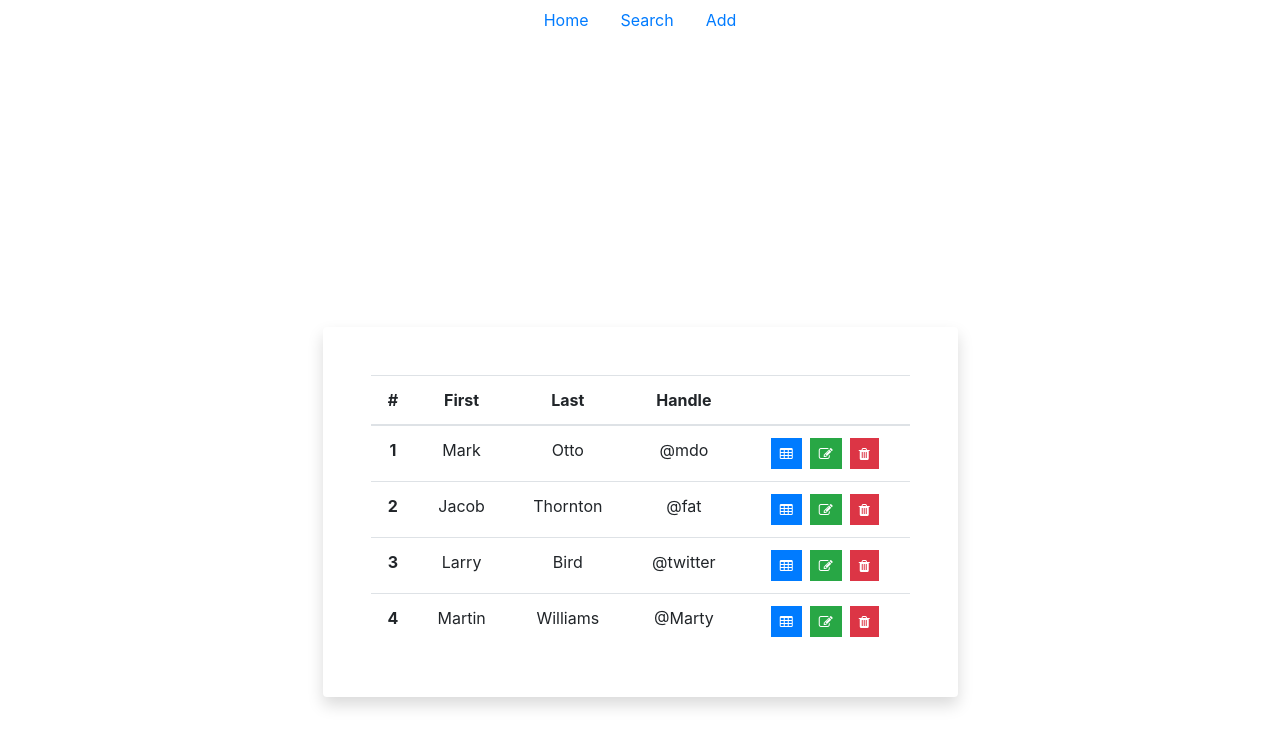
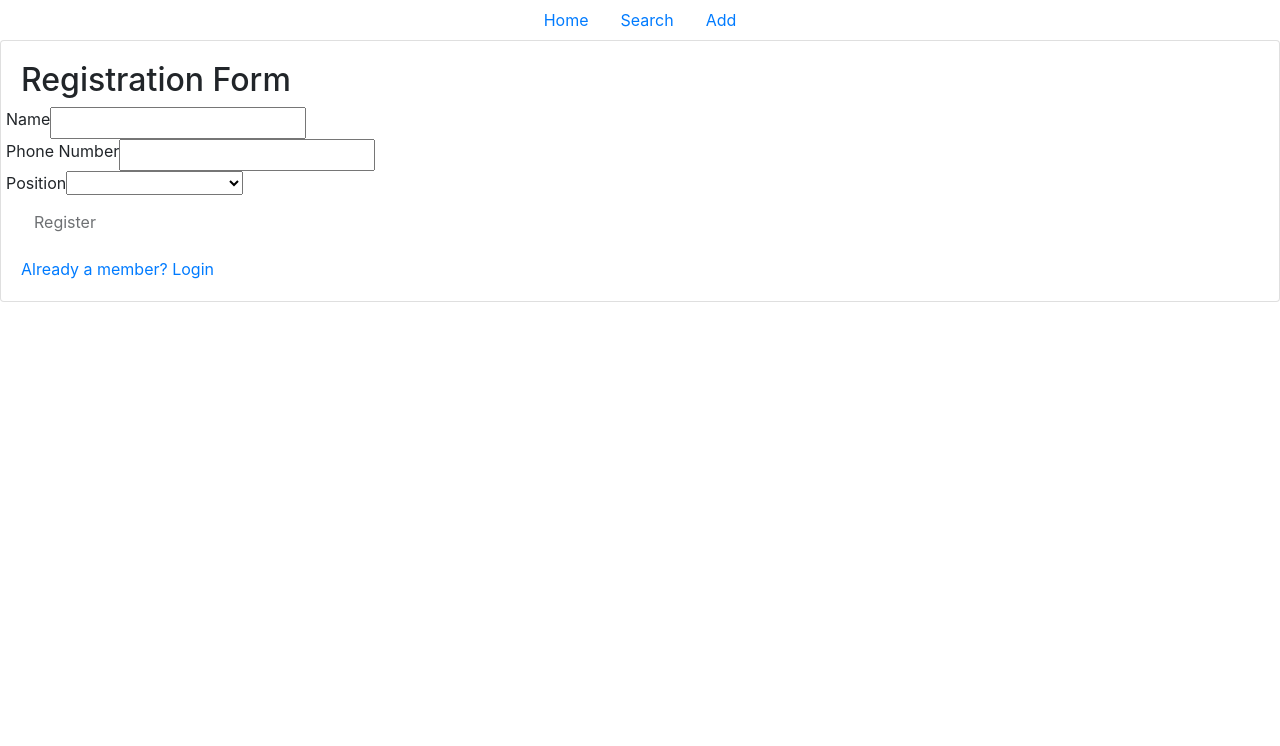
Before and after one commit to SaurabhPotdar/AngularDemo, an Angular app in the folder employee-management/: page /temp in a window 1280 px wide. Shown: the top 746 px of the page. Built offline with nearby package versions, Linux system fonts and the light colour scheme.

Commit message:
Adding employee done

```diff
--- /dev/null
+++ b/employee-management/src/app/_component/add/add.component.css
@@ -0,0 +1,13 @@
+.center {
+    margin: auto;
+    width: 50%;
+    border: 3px solid green;
+    padding: 10px;
+  }
+
+  .centerText {
+    margin: auto;
+    width: 50%;
+    border: 3px;
+    padding: 10px;
+  }
--- /dev/null
+++ b/employee-management/src/app/_component/add/add.component.html
@@ -0,0 +1,59 @@
+<div class="center">
+  <form class="form-horizontal" #f="ngForm" name="registerform" novalidate>
+    <div class="form-group centerText">
+      <label class="control-label col-sm-4">Name:</label>
+      <div class="col-sm-8">
+        <input [(ngModel)]="model.name" type="text" name="name" class="form-control" placeholder="Enter name"
+          #name="ngModel" [ngClass]="{'is-invalid':f.submitted && name.invalid }" pattern="[A-Za-z]+" required>
+      </div>
+      <div *ngIf="name.invalid && (name.dirty ||name.touched || f.submitted)" class="alert alert-danger">
+        <div *ngIf="name.errors.required">
+          Name is required.
+        </div>
+        <div *ngIf="name.errors.pattern">
+          Name can contain only alphabets
+        </div>
+      </div>
+    </div>
+    <div class="form-group centerText">
+      <label class="control-label col-sm-4">Department:</label>
+      <div class="col-sm-8">
+        <input [(ngModel)]="model.department" type="text" name="department" class="form-control" placeholder="Enter department"
+          #department="ngModel" [ngClass]="{'is-invalid':f.submitted && department.invalid }" pattern="[A-Za-z]+" required>
+      </div>
+      <div *ngIf="department.invalid && (department.dirty ||department.touched || f.submitted)" class="alert alert-danger">
+        <div *ngIf="department.errors.required">
+          Department is required.
+        </div>
+        <div *ngIf="department.errors.pattern">
+          Department can contain only alphabets
+        </div>
+      </div>
+    </div>
+    <div class="form-group centerText">
+      <label class="control-label col-sm-4">Phone Number:</label>
+      <div class="col-sm-8">
+        <input [(ngModel)]="model.phoneNumber" type="text" name="phoneNumber" class="form-control" placeholder="Enter mobile umber"
+          #phoneNumber="ngModel" [ngClass]="{'is-invalid':f.submitted && phoneNumber.invalid }" maxlength="10"
+          minlength="10" pattern="[0-9]+" required>
+      </div>
+      <div *ngIf="phoneNumber.invalid && (phoneNumber.dirty ||phoneNumber.touched || f.submitted)" class="alert alert-danger">
+        <div *ngIf="phoneNumber.errors.required">
+          Mobile Number is required.
+        </div>
+        <div *ngIf="phoneNumber.errors.minlength">
+          Mobile Number must be at least 10 characters long.
+        </div>
+        <div *ngIf="phoneNumber.errors.pattern">
+          Mobile Number should be digits only
+        </div>
+      </div>
+    </div>
+    <div class="form-group centerText">
+      <div class="col-sm-offset-4 col-lg-8 col-sm-8 text-left">
+        <input id="btn_add" name="btn_add" type="submit" class="btn btn-primary" value="Add"
+          (click)="addProduct()" [disabled]="f.form.invalid"/>
+      </div>
+    </div>
+  </form>
+</div>
--- /dev/null
+++ b/employee-management/src/app/_component/add/add.component.ts
@@ -0,0 +1,23 @@
+import { Component, OnInit } from '@angular/core';
+import { Router } from '@angular/router';
+import { EmployeeService } from 'src/app/_service/employee.service';
+
+@Component({
+  selector: 'app-add',
+  templateUrl: './add.component.html',
+  styleUrls: ['./add.component.css']
+})
+export class AddComponent implements OnInit {
+
+  constructor(private service: EmployeeService, private router: Router) { }
+
+  model:any={};
+
+  ngOnInit() {
+  }
+
+  addProduct(){
+    this.service.addProduct(this.model).subscribe((data)=>{alert("Added successfully"); this.router.navigate(['/show']);}, (error)=>{alert(error.error)});
+  }
+
+}
--- a/employee-management/src/app/_component/show/show.component.html
+++ b/employee-management/src/app/_component/show/show.component.html
@@ -31,6 +31,7 @@
                       <th scope="col">Id</th>
                       <th scope="col">Name</th>
                       <th scope="col">Department</th>
+                      <th scope="col">Mobile Number</th>
                       <th scope="col">Handle</th>
                       <th scope="col"></th>
                     </tr>
@@ -40,6 +41,7 @@
                       <th scope="row">{{employee.id}}</th>
                       <td>{{employee.name}}</td>
                       <td>{{employee.department}}</td>
+                      <td>{{employee.phoneNumber}}</td>
                       <td>
                         <!-- Call to action buttons -->
                         <ul class="list-inline m-0">
--- a/employee-management/src/app/_component/temp/temp.component.html
+++ b/employee-management/src/app/_component/temp/temp.component.html
@@ -1,159 +1,74 @@
-<!DOCTYPE html>
-<html>
+<div class="wrapper wrapper--w680">
+  <div class="card card-4">
+    <div class="card-body">
+      <h2 class="title">Registration Form</h2>
+      <form #f="ngForm" name="registerform" novalidate>
 
-<head>
+        <div class="form-group">
 
-  <link rel="stylesheet" href="../../../assets/css/bootstrap.min.css">
-  <link rel="stylesheet" type="text/css" href="https://maxcdn.bootstrapcdn.com/font-awesome/4.7.0/css/font-awesome.min.css"/>
+          <div class="row row-space">
+            <div class="input-group">
+              <label class="label">Name</label>
+              <input class="input--style-4" [(ngModel)]="user.firstName" type="text" name="firstName"
+                #firstName="ngModel" [ngClass]="{'is-invalid':f.submitted && firstName.invalid }" required>
+            </div>
+          </div>
+          <div *ngIf="firstName.invalid && (firstName.dirty ||firstName.touched || f.submitted)"
+            class="alert alert-danger">
+            <div *ngIf="firstName.errors.required">
+              Name is required.
+            </div>
+          </div>
 
-</head>
+          <div class="row row-space">
+            <div class="input-group">
+              <label class="label">Phone Number</label>
+              <input class="input--style-4" type="text" name="phoneNumber" [(ngModel)]="user.phoneNumber"
+                #phoneNumber="ngModel" [ngClass]="{'is-invalid':f.submitted && phoneNumber.invalid  }" maxlength="10"
+                minlength="10" pattern="[0-9]+" required>
+            </div>
+          </div>
+          <div *ngIf="phoneNumber.invalid && (phoneNumber.dirty ||phoneNumber.touched || f.submitted )"
+            class="alert alert-danger">
+            <div *ngIf="phoneNumber.errors.required">
+              ContactNumber is required.
+            </div>
+            <div *ngIf="phoneNumber.errors.minlength">
+              Contact Number must be at least 10 characters long.
+            </div>
+            <div *ngIf="phoneNumber.errors.pattern">
+              Contact Number should be digits only
+            </div>
+          </div>
 
-<body>
-
-  <!-- Demo header-->
-  <section class="pb-5 header text-center">
-    <div class="container py-5 text-white">
-      <header class="py-5">
-        <h1 class="display-4">Bootstrap add, edit, delete buttons</h1>
-        <p class="font-italic mb-1">Use bootstrap button variants to create call to action buttons inside a table,
-          that's just for design, I'm sure you can make them work.</p>
-        <p class="font-italic">Snippet by
-          <a class="text-white" href="https://bootstrapious.com/">
-            <u>Bootstrapious</u>
-          </a>
-        </p>
-      </header>
-
-
-      <div class="row">
-        <div class="col-lg-7 mx-auto">
-          <div class="card border-0 shadow">
-            <div class="card-body p-5">
-
-              <!-- Responsive table -->
-              <div class="table-responsive">
-                <table class="table m-0">
-                  <thead>
-                    <tr>
-                      <th scope="col">#</th>
-                      <th scope="col">First</th>
-                      <th scope="col">Last</th>
-                      <th scope="col">Handle</th>
-                      <th scope="col"></th>
-                    </tr>
-                  </thead>
-                  <tbody>
-                    <tr>
-                      <th scope="row">1</th>
-                      <td>Mark</td>
-                      <td>Otto</td>
-                      <td>@mdo</td>
-                      <td>
-                        <!-- Call to action buttons -->
-                        <ul class="list-inline m-0">
-                          <li class="list-inline-item">
-                            <button class="btn btn-primary btn-sm rounded-0" type="button" data-toggle="tooltip"
-                              data-placement="top" title="Add"><i class="fa fa-table"></i></button>
-                          </li>
-                          <li class="list-inline-item">
-                            <button class="btn btn-success btn-sm rounded-0" type="button" data-toggle="tooltip"
-                              data-placement="top" title="Edit"><i class="fa fa-edit"></i></button>
-                          </li>
-                          <li class="list-inline-item">
-                            <button class="btn btn-danger btn-sm rounded-0" type="button" data-toggle="tooltip"
-                              data-placement="top" title="Delete"><i class="fa fa-trash"></i></button>
-                          </li>
-                        </ul>
-                      </td>
-                    </tr>
-                    <tr>
-                      <th scope="row">2</th>
-                      <td>Jacob</td>
-                      <td>Thornton</td>
-                      <td>@fat</td>
-                      <td>
-                        <!-- Call to action buttons -->
-                        <ul class="list-inline m-0">
-                          <li class="list-inline-item">
-                            <button class="btn btn-primary btn-sm rounded-0" type="button" data-toggle="tooltip"
-                              data-placement="top" title="Add"><i class="fa fa-table"></i></button>
-                          </li>
-                          <li class="list-inline-item">
-                            <button class="btn btn-success btn-sm rounded-0" type="button" data-toggle="tooltip"
-                              data-placement="top" title="Edit"><i class="fa fa-edit"></i></button>
-                          </li>
-                          <li class="list-inline-item">
-                            <button class="btn btn-danger btn-sm rounded-0" type="button" data-toggle="tooltip"
-                              data-placement="top" title="Delete"><i class="fa fa-trash"></i></button>
-                          </li>
-                        </ul>
-                      </td>
-                    </tr>
-                    <tr>
-                      <th scope="row">3</th>
-                      <td>Larry</td>
-                      <td>Bird</td>
-                      <td>@twitter</td>
-                      <td>
-                        <!-- Call to action buttons -->
-                        <ul class="list-inline m-0">
-                          <li class="list-inline-item">
-                            <button class="btn btn-primary btn-sm rounded-0" type="button" data-toggle="tooltip"
-                              data-placement="top" title="Add"><i class="fa fa-table"></i></button>
-                          </li>
-                          <li class="list-inline-item">
-                            <button class="btn btn-success btn-sm rounded-0" type="button" data-toggle="tooltip"
-                              data-placement="top" title="Edit"><i class="fa fa-edit"></i></button>
-                          </li>
-                          <li class="list-inline-item">
-                            <button class="btn btn-danger btn-sm rounded-0" type="button" data-toggle="tooltip"
-                              data-placement="top" title="Delete"><i class="fa fa-trash"></i></button>
-                          </li>
-                        </ul>
-                      </td>
-                    </tr>
-                    <tr>
-                      <th scope="row">4</th>
-                      <td>Martin</td>
-                      <td>Williams</td>
-                      <td>@Marty</td>
-                      <td>
-                        <!-- Call to action buttons -->
-                        <ul class="list-inline m-0">
-                          <li class="list-inline-item">
-                            <button class="btn btn-primary btn-sm rounded-0" type="button" data-toggle="tooltip"
-                              data-placement="top" title="Add"><i class="fa fa-table"></i></button>
-                          </li>
-                          <li class="list-inline-item">
-                            <button class="btn btn-success btn-sm rounded-0" type="button" data-toggle="tooltip"
-                              data-placement="top" title="Edit"><i class="fa fa-edit"></i></button>
-                          </li>
-                          <li class="list-inline-item">
-                            <button class="btn btn-danger btn-sm rounded-0" type="button" data-toggle="tooltip"
-                              data-placement="top" title="Delete"><i class="fa fa-trash"></i></button>
-                          </li>
-                        </ul>
-                      </td>
-                    </tr>
-                  </tbody>
-                </table>
-
+          <div class="row row-space">
+            <div class="input-group">
+              <label class="label">Position </label>
+              <div class="rs-select2 js-select-simple select--no-search">
+                <select name="Position" [(ngModel)]="user.position" required>
+                  <option disabled="disabled" selected="selected">Position</option>
+                  <option>Fresher</option>
+                  <option>Software Developer</option>
+                  <option>Full Stack Developer</option>
+                  <option>Web Developer</option>
+                  <option>Data Scientist</option>
+                  <option>Data Analyst</option>
+                </select>
+                <div class="select-dropdown"></div>
               </div>
             </div>
           </div>
+
+          <div class="p-t-15">
+            <button (click)="registerUser();submitButton.disabled = true" [disabled]="f.form.invalid" #submitButton
+              class="btn btn--radius-2 btn--blue" type="submit">Register</button>
+          </div>
+
         </div>
+      </form>
+      <div class="p-t-15">
+        <a href="/login"> Already a member? Login</a>
       </div>
     </div>
-  </section>
-
-  <script>
-    $(function () {
-      $('[data-toggle="tooltip"]').tooltip();
-    });
-  </script>
-  <script src="../../../assets/js/jquery-3.3.1.slim.min.js"></script>
-  <script src="../../../assets/js/bootstrap.bundle.min.js"></script>
-
-</body>
-
-</html>
+  </div>
+</div>
--- a/employee-management/src/app/_component/temp/temp.component.ts
+++ b/employee-management/src/app/_component/temp/temp.component.ts
@@ -12,4 +12,6 @@ export class TempComponent implements OnInit {
   ngOnInit() {
   }
 
+  user:any={};
+
 }
--- a/employee-management/src/app/_model/employee.model.ts
+++ b/employee-management/src/app/_model/employee.model.ts
@@ -3,5 +3,6 @@ export class Employee {
     id:number;
     name:string;
     department:string;
+    phoneNumber:string;
 
 }
--- a/employee-management/src/app/_service/employee.service.ts
+++ b/employee-management/src/app/_service/employee.service.ts
@@ -12,4 +12,8 @@ export class EmployeeService {
     return this.myhttp.get('http://localhost:9088/employees');
   }
 
+  addProduct(data: any) {
+    return this.myhttp.post('http://localhost:9088/employees', data);
+  }
+
 }
--- a/employee-management/src/app/app-routing.module.ts
+++ b/employee-management/src/app/app-routing.module.ts
@@ -1,5 +1,6 @@
 import { NgModule } from '@angular/core';
 import { Routes, RouterModule } from '@angular/router';
+import { AddComponent } from './_component/add/add.component';
 import { Error404Component } from './_component/error404/error404.component';
 import { ShowComponent } from './_component/show/show.component';
 import { TempComponent } from './_component/temp/temp.component';
@@ -8,6 +9,7 @@ import { TempComponent } from './_component/temp/temp.component';
 const routes: Routes = [
   { path: '', redirectTo: 'show', pathMatch: 'full' },
   { path: 'show', component: ShowComponent },
+  { path: 'add', component: AddComponent },
   { path: 'temp', component: TempComponent },
   { path: '**', component: Error404Component }
 ];
```
Also changed, not shown: employee-management/src/app/app.module.ts (+6 -2 lines), 2 other files (tests, documents, lock files or other folders).
